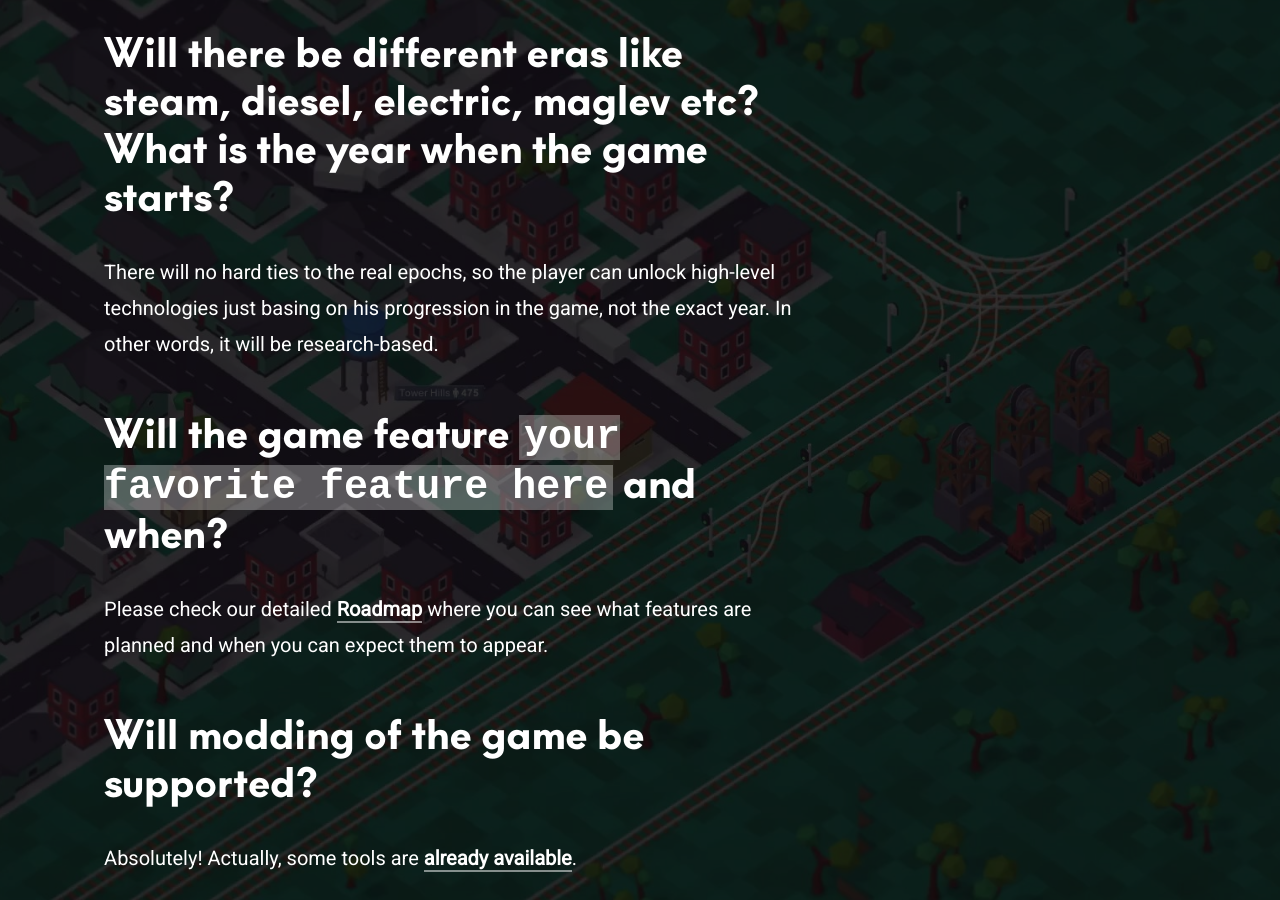
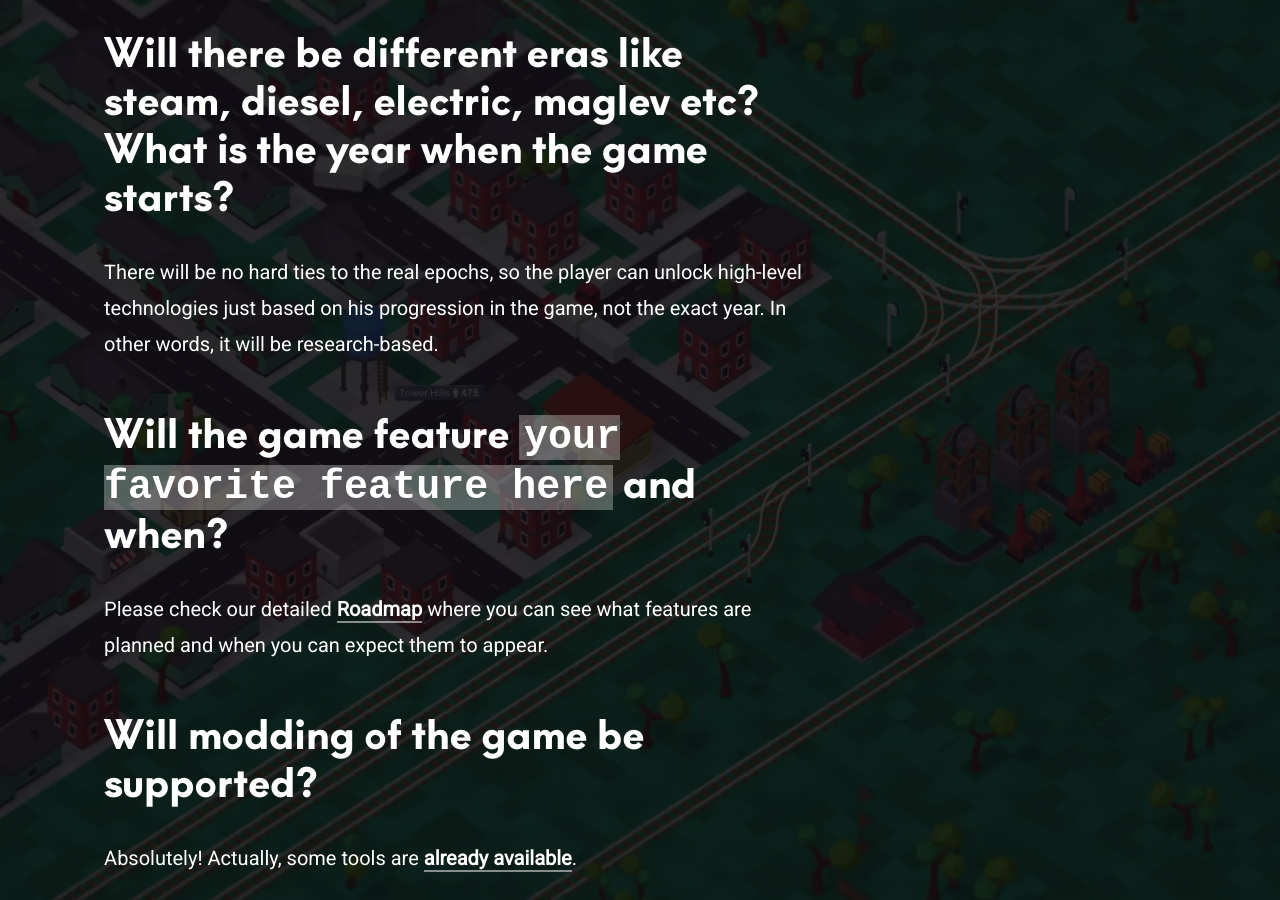
Before and after one commit to andrewpey/vtland, a Jekyll site: the page built from faq.md, in a window 1280 px wide and 900 px high, scrolled down 3897 px. Built offline with Jekyll 4.4.1, drawn with Linux system fonts in a browser that asks for light colours; nearby versions of some CDN libraries.

Commit message:
Update faq.md
new faq entry correction

```diff
--- a/faq.md
+++ b/faq.md
@@ -73,7 +73,7 @@ Trucks, ships, planes, and more planned.
 
 ## Will there be different eras like steam, diesel, electric, maglev etc? What is the year when the game starts?
 
-There will no hard ties to the real epochs, so the player can unlock high-level technologies just basing on his progression in the game, not the exact year. In other words, it will be research-based.
+There will be no hard ties to the real epochs, so the player can unlock high-level technologies just based on his progression in the game, not the exact year. In other words, it will be research-based.
 
 ## Will the game feature `your favorite feature here` and when?
 
```
